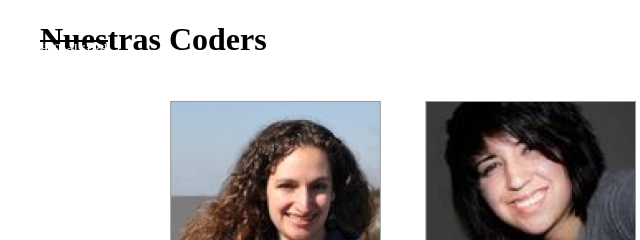
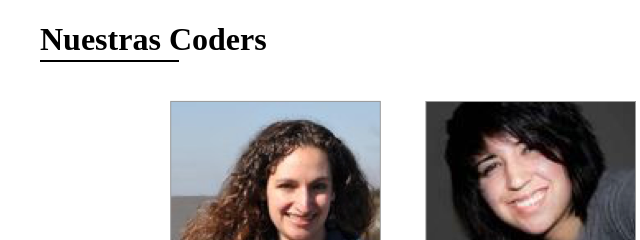
Before and after one commit to Madays/nuestras-coders, a plain HTML site: page index.html in a window 1280 px wide. Shown: the top 240 px of the page, 0-640 px from the left. Drawn offline with Linux system fonts and the light colour scheme.

Commit message:
linearere

```diff
--- a/index.html
+++ b/index.html
@@ -8,7 +8,7 @@
 		<!-- Inserta tu código aqui -->
         <div class="container">
 		    <h1>Nuestras Coders</h1>
-                   <div id="linea">djfhdkjfkd</div>
+                   <h2 id="linea">fdfdfdhjjhvjv</h2>
                     <div class="container_fotos">
                        <div class="foto">
                             <img src="img/profile-1.png" alt="">
```
